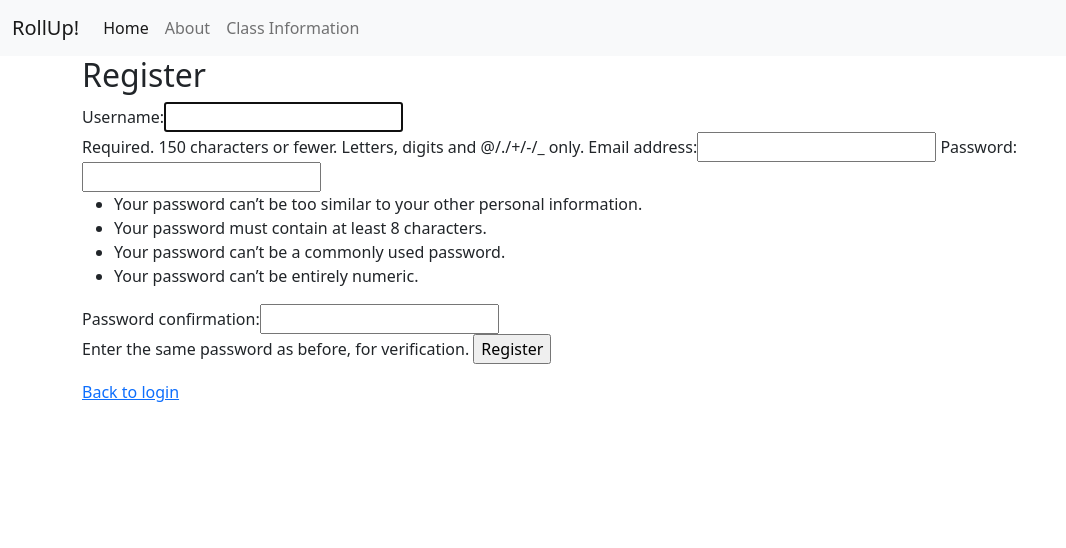
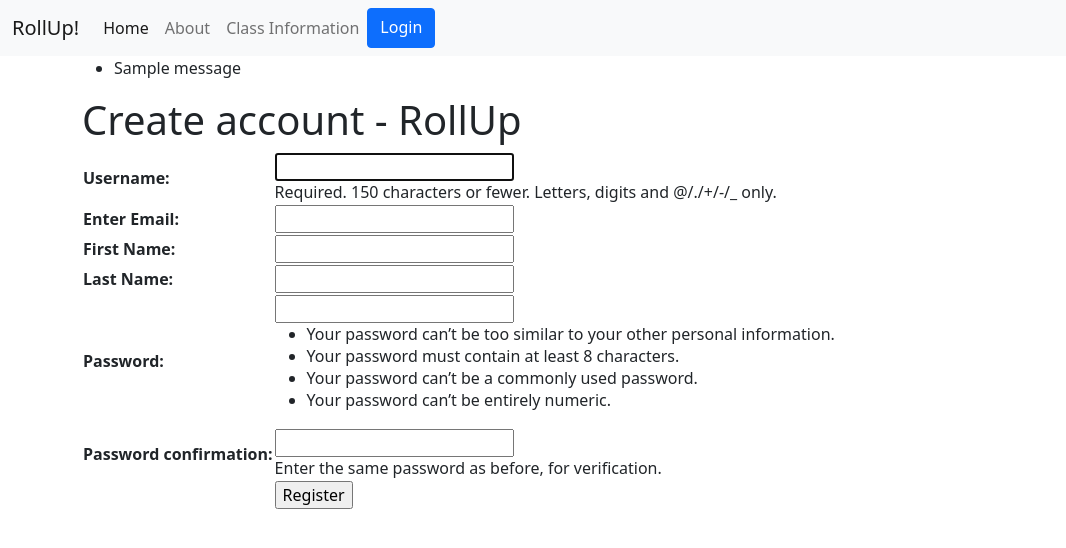
Before and after one commit to ybarr1327/RollUpProject, a Django app: page /register/ in a window 1280 px wide. Shown: the top 548 px of the page, without its empty margins (0-1066 px from the left). Run offline with Django 3.2, Linux system fonts and the light colour scheme; one stand-in notice (Sample message) is shown.

Commit message:
fixed login system to validate

```diff
--- a/RollUp/Pages/forms.py
+++ b/RollUp/Pages/forms.py
@@ -1,5 +1,45 @@
 from django.contrib.auth.forms import UserCreationForm
+from django.contrib.auth.models import User
+from django import forms
+from django.core.exceptions import ValidationError
 
 class CustomUserCreationForm(UserCreationForm):
-    class Meta(UserCreationForm.Meta):
-        fields = UserCreationForm.Meta.fields + ("email",)
+
+    email = forms.EmailField(label='Enter Email')
+    first_name = forms.CharField(label = 'First Name', min_length=4, max_length=150)
+    last_name = forms.CharField(label = 'Last Name', min_length=4, max_length=150)
+
+    class Meta:
+        model = User
+        fields = ['username','email','first_name','last_name','password1','password2']
+
+
+    def save(self, commit=True):
+
+        user = super(CustomUserCreationForm,self).save(commit=False)
+
+        user.email = self.cleaned_data['email']
+        user.first_name = self.cleaned_data['first_name']
+        user.last_name = self.cleaned_data['last_name']
+
+        if commit:
+            user.save()
+
+        return user
+
+
+
+    def clean_email(self):
+        email = self.cleaned_data['email'].lower()
+        r = User.objects.filter(email=email)
+        if r.count():
+            raise  ValidationError("Email already exists")
+        return email
+
+    def clean_first_name(self):
+        first_name = self.cleaned_data['first_name'].lower()
+        return first_name
+
+    def clean_last_name(self):
+        last_name = self.cleaned_data['last_name'].lower()
+        return last_name
--- a/RollUp/Pages/templates/accountDashPage/accountDashPage.html
+++ b/RollUp/Pages/templates/accountDashPage/accountDashPage.html
@@ -7,6 +7,6 @@
     <a href="{% url 'covidreport' %}" class="btn btn-primary">Go to covid report page</a>
     <a href="{% url 'contact' %}" class="btn btn-primary">Go to contact page</a>
     <a href="{% url 'FAQ' %}" class="btn btn-primary">Go to FAQ page</a>
-    <a href="{% url 'password_change' %}" class="btn btn-primary" >Change password</a>
-    <a href="{% url 'logout' %}" class="btn btn-primary">Logout</a>
+    <!-- <a href="{% url 'password_change' %}" class="btn btn-primary" >Change password</a>
+    <a href="{% url 'logout' %}" class="btn btn-primary">Logout</a> -->
 {% endblock content %}
--- a/RollUp/Pages/templates/base.html
+++ b/RollUp/Pages/templates/base.html
@@ -4,7 +4,9 @@
   <title></title>
   <link href="https://cdn.jsdelivr.net/npm/bootstrap@5.0.0-beta2/dist/css/bootstrap.min.css" rel="stylesheet"
     integrity="sha384-BmbxuPwQa2lc/FVzBcNJ7UAyJxM6wuqIj61tLrc4wSX0szH/Ev+nYRRuWlolflfl" crossorigin="anonymous">
-    <script src="https://cdn.jsdelivr.net/npm/bootstrap@5.0.0-beta2/dist/js/bootstrap.bundle.min.js" integrity="sha384-b5kHyXgcpbZJO/tY9Ul7kGkf1S0CWuKcCD38l8YkeH8z8QjE0GmW1gYU5S9FOnJ0" crossorigin="anonymous"></script>
+  <script src="https://cdn.jsdelivr.net/npm/bootstrap@5.0.0-beta2/dist/js/bootstrap.bundle.min.js"
+    integrity="sha384-b5kHyXgcpbZJO/tY9Ul7kGkf1S0CWuKcCD38l8YkeH8z8QjE0GmW1gYU5S9FOnJ0"
+    crossorigin="anonymous"></script>
   <nav class="navbar navbar-expand-lg navbar-light bg-light">
     <div class="container-fluid">
       <a class="navbar-brand" href="#">RollUp!</a>
@@ -24,20 +26,26 @@
             <a class="nav-link" href="{% url 'classinfo' %}">Class Information</a>
           </li>
 
-          <!-- <li class="nav-item dropdown">
-            <a class="nav-link dropdown-toggle" href="#" id="navbarDropdown" role="button" data-bs-toggle="dropdown"
+          {% if user.is_authenticated %}
+          <li class="nav-item dropdown">
+            <a class="nav-link dropdown-toggle" href="" id="navbarDropdown" role="button" data-bs-toggle="dropdown"
               aria-expanded="false">
               Account
             </a>
             <ul class="dropdown-menu" aria-labelledby="navbarDropdown">
-              <li><a class="dropdown-item" href="#">My Profile</a></li>
-              <li><a class="dropdown-item" href="#">Schedule</a></li>
+              <li><a class="dropdown-item" href="{% url 'accountDash' %}">My Account</a></li>
+              <li><a class="dropdown-item" href="{% url 'password_change' %}">Change Password</a></li>
               <li>
                 <hr class="dropdown-divider">
               </li>
-              <li><a class="dropdown-item" href="#">Logout</a></li>
+              <li><a class="dropdown-item" href="{% url 'logout' %}">Logout</a></li>
             </ul>
-          </li> -->
+          </li>
+          {% else %}
+          <a href="{% url 'login' %}" class="btn btn-primary">Login</a>
+          {% endif %}
+
+
 
         </ul>
 
--- a/RollUp/Pages/templates/homepage/home.html
+++ b/RollUp/Pages/templates/homepage/home.html
@@ -6,11 +6,11 @@
 
 
 <div>
-    {% if user.is_authenticated %}
+    <!-- {% if user.is_authenticated %}
     <a href="{% url 'accountDash' %}" class="btn btn-primary">Go to account page</a>
     {% else %}
     <a href="{% url 'login' %}" class="btn btn-primary">Go to login page</a>
-    {% endif %}
+    {% endif %} -->
 
 </div>
 
--- a/RollUp/Pages/templates/registration/register.html
+++ b/RollUp/Pages/templates/registration/register.html
@@ -1,13 +1,30 @@
 {% extends 'base.html' %}
 
+
 {% block content %}
-<h2>Register</h2>
 
-<form method="post">
-    {% csrf_token %}
-    {{form}}
-    <input type="submit" value="Register">
-</form>
+     <div class="login">
 
-<a href="{% url 'login' %}">Back to login</a>
+         {% if messages %}
+            <ul>
+                {% for message in messages %}
+                <li>{{ message }}</li>
+                {% endfor %}
+            </ul>
+        {% endif %}
+
+        <h1>Create account - RollUp</h1>
+
+         <form method="post" >
+             {% csrf_token %}
+             <table>
+                {{ form.as_table }}
+                 <tr>
+                    <td></td>
+                    <td><input type="submit" name="submit" value="Register" /></td>
+                </tr>
+             </table>
+         </form>
+     </div>
+
 {% endblock %}
--- a/RollUp/Pages/views.py
+++ b/RollUp/Pages/views.py
@@ -4,6 +4,10 @@ from django.urls import reverse
 from Pages.forms import CustomUserCreationForm
 
 from django.contrib.auth.decorators import login_required
+
+from django.contrib.auth.forms import UserCreationForm
+
+from django.contrib import messages
 
 # Create your views here.
 
@@ -18,17 +22,17 @@ def ClassInfoPageView(request):
     return render(request, "classinfopage/classinfopage.html")
 
 def register(request):
-    if request.method == "GET":
-        return render(
-            request, "registration/register.html",
-            {"form":CustomUserCreationForm}
-        )
-    elif request.method == "POST":
-        form = CustomUserCreationForm(request.POST)
-        if form.is_valid():
-            user = form.save()
-            login(request,user)
-            return redirect(reverse("accountDash"))
+    if request.method == 'POST':
+        f = CustomUserCreationForm(request.POST)
+        if f.is_valid():
+            f.save()
+            messages.success(request, 'Account created successfully')
+            return redirect('accountDash')
+
+    else:
+        f = CustomUserCreationForm()
+
+    return render(request, 'registration/register.html', {'form': f})
 
 @login_required
 def AccountDashPage(request):
```
Also changed, not shown: RollUp/db.sqlite3.
